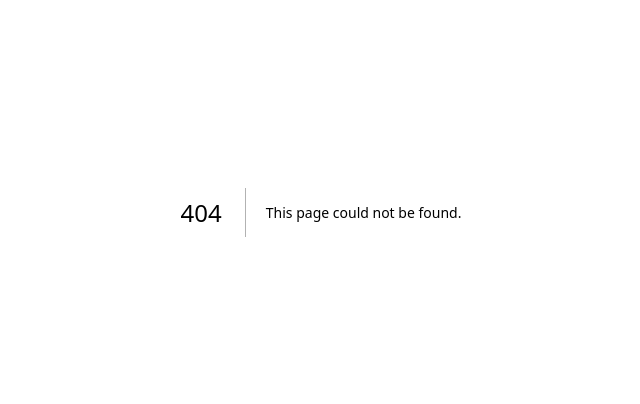
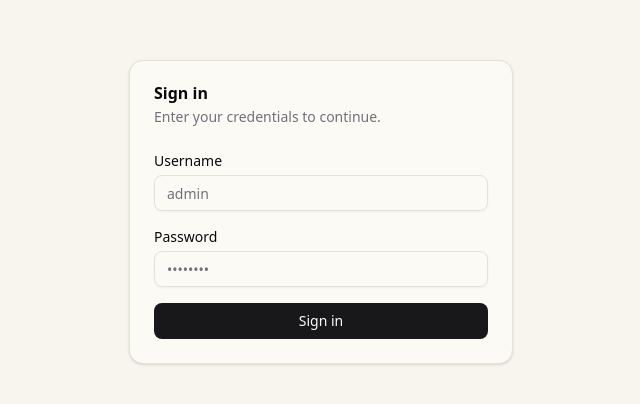
Before and after one commit to onembyte/laundry-app-latinto, a Next.js app in the folder laundry-frontend/: page /login in a window 1280 px wide. Before the commit this address had no page. Shown: the part 188-592 px from the top of the page, without its empty margins (319-959 px from the left). Built offline with nearby package versions, Linux system fonts and the light colour scheme.

Commit message:
dummyloginadd

```diff
--- /dev/null
+++ b/laundry-frontend/middleware.ts
@@ -0,0 +1,31 @@
+import { NextResponse } from "next/server";
+import type { NextRequest } from "next/server";
+
+export function middleware(req: NextRequest) {
+  const { pathname } = req.nextUrl;
+
+  // Allow public assets and the login route
+  if (
+    pathname.startsWith("/_next") ||
+    pathname.startsWith("/public") ||
+    pathname === "/favicon.ico" ||
+    pathname.startsWith("/login") ||
+    pathname.startsWith("/api")
+  ) {
+    return NextResponse.next();
+  }
+
+  const auth = req.cookies.get("auth")?.value;
+  if (!auth) {
+    const url = req.nextUrl.clone();
+    url.pathname = "/login";
+    return NextResponse.redirect(url);
+  }
+
+  return NextResponse.next();
+}
+
+export const config = {
+  // Run middleware on all routes except static files handled above
+  matcher: "/:path*",
+};
--- /dev/null
+++ b/laundry-frontend/src/app/login/page.tsx
@@ -0,0 +1,63 @@
+"use client";
+
+import { useEffect, useState } from "react";
+import { useRouter } from "next/navigation";
+import { Card, CardContent, CardHeader, CardTitle, CardDescription } from "@/components/ui/card";
+import { Input } from "@/components/ui/input";
+import { Button } from "@/components/ui/button";
+
+const USERNAME = "admin";
+const PASSWORD = "latinto-1234%%";
+
+export default function LoginPage() {
+  const router = useRouter();
+  const [user, setUser] = useState("");
+  const [pass, setPass] = useState("");
+  const [error, setError] = useState<string | null>(null);
+
+  // If already authenticated, bounce to home
+  useEffect(() => {
+    if (typeof document !== "undefined") {
+      const has = document.cookie.split(";").some((c) => c.trim().startsWith("auth="));
+      if (has) router.replace("/");
+    }
+  }, [router]);
+
+  const onSubmit = (e: React.FormEvent) => {
+    e.preventDefault();
+    if (user === USERNAME && pass === PASSWORD) {
+      const maxAge = 60 * 60 * 24 * 7; // 7 days
+      document.cookie = `auth=1; Path=/; Max-Age=${maxAge}; SameSite=Lax`;
+      router.replace("/");
+      return;
+    }
+    setError("Invalid credentials");
+  };
+
+  return (
+    <main className="min-h-dvh grid place-items-center bg-background text-foreground p-4">
+      <div className="w-full max-w-sm">
+        <Card className="bg-card text-card-foreground">
+          <CardHeader>
+            <CardTitle>Sign in</CardTitle>
+            <CardDescription>Enter your credentials to continue.</CardDescription>
+          </CardHeader>
+          <CardContent>
+            <form onSubmit={onSubmit} className="space-y-4">
+              <div>
+                <label className="mb-1 block text-sm">Username</label>
+                <Input value={user} onChange={(e) => setUser(e.target.value)} placeholder="admin" autoComplete="username" />
+              </div>
+              <div>
+                <label className="mb-1 block text-sm">Password</label>
+                <Input type="password" value={pass} onChange={(e) => setPass(e.target.value)} placeholder="••••••••" autoComplete="current-password" />
+              </div>
+              {error && <p className="text-sm text-destructive">{error}</p>}
+              <Button type="submit" className="w-full">Sign in</Button>
+            </form>
+          </CardContent>
+        </Card>
+      </div>
+    </main>
+  );
+}
--- a/laundry-frontend/src/app/page.tsx
+++ b/laundry-frontend/src/app/page.tsx
@@ -1,10 +1,20 @@
 // src/app/page.tsx
 "use client";
+import { useEffect } from "react";
+import { useRouter } from "next/navigation";
 import DayCarousel from "@/components/dailyCarousel";
 import ActionGrid from "@/components/actionGrid";
 import SettingsMenu from "@/components/settingsMenu";
 
 export default function Page() {
+  const router = useRouter();
+
+  // Client-side guard (in addition to middleware) for dev and fallbacks
+  useEffect(() => {
+    const hasAuth = document.cookie.split(";").some((c) => c.trim().startsWith("auth="));
+    if (!hasAuth) router.replace("/login");
+  }, [router]);
+
   return (
     <main className="min-h-dvh grid place-items-center bg-background text-foreground p-4">
       <SettingsMenu />
--- a/laundry-frontend/src/components/settingsMenu.tsx
+++ b/laundry-frontend/src/components/settingsMenu.tsx
@@ -65,7 +65,15 @@ export default function SettingsMenu() {
             key={it.id}
             role="menuitem"
             href={it.href}
-            onClick={() => setOpen(false)}
+            onClick={(e) => {
+              setOpen(false);
+              if (it.id === "signout") {
+                e.preventDefault();
+                // expire cookie and go to login
+                document.cookie = "auth=; Path=/; Max-Age=0; SameSite=Lax";
+                window.location.href = "/login";
+              }
+            }}
             className={cn(
               "group relative block w-full select-none rounded-lg px-3 py-2 text-left text-sm outline-none",
               // navy-tinted hover to match the palette in both themes
```
